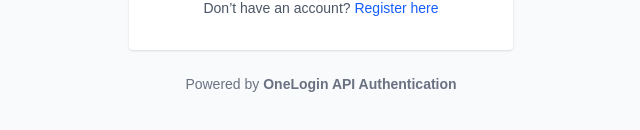
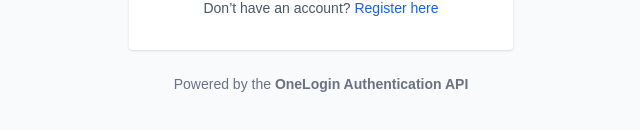
Before and after one commit to oid-saleseng/nextjs-boilerplate, a Next.js app: page / in a window 1280 px wide. Shown: the part 508-638 px from the top of the page, without its empty margins (319-959 px from the left). Built offline with nearby package versions, Linux system fonts and the light colour scheme.

Commit message:
Update LoginForm.tsx

```diff
--- a/app/LoginForm.tsx
+++ b/app/LoginForm.tsx
@@ -95,7 +95,7 @@
       </form>
 
       <footer className="mt-6 text-sm text-gray-500 dark:text-gray-400">
-        Powered by <span className="font-semibold">OneLogin API Authentication</span>
+        Powered by the <span className="font-semibold">OneLogin Authentication API</span>
       </footer>
     </div>
   );
```
